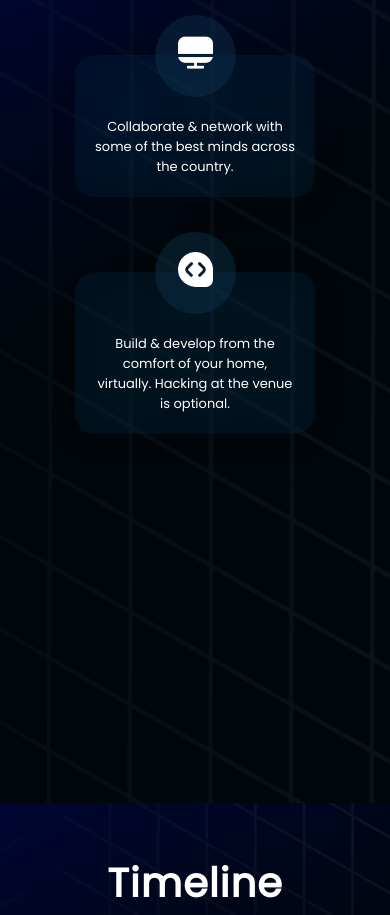
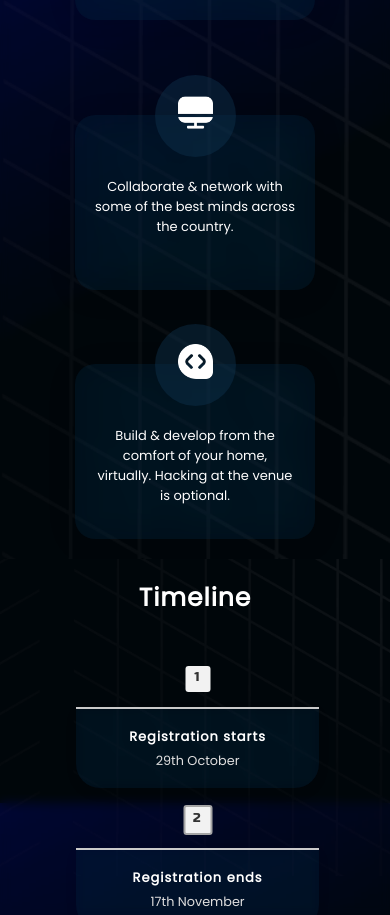
Before and after one commit to jamaljm/hft-website, a plain HTML site: page index.html in a window 390 px wide. Shown: the part 2573-3488 px from the top of the page. Drawn offline with nearby package versions, Linux system fonts and the light colour scheme.

Commit message:
font size changed

```diff
--- a/style.css
+++ b/style.css
@@ -403,7 +403,6 @@ nav{
     position: relative;
     display: flex;
     width: 100%;
-    height: 100vh;
     flex-wrap: wrap;
     background: rgba(2, 41, 70, 0.153);
     backdrop-filter: blur(5.5px);
@@ -535,7 +534,6 @@ nav{
 .why-content{
     display: flex;
     width: 100%;
-    height: 200px;
     top: 5vh;
     align-items: center;
     justify-content: center;
@@ -545,7 +543,6 @@ nav{
 .why-content-2{
     display: flex;
     width: 100%;
-    height: 100px;
     margin-top: 20px;
     align-items: flex-start;
     justify-content: center;
@@ -772,29 +769,7 @@ nav{
     color: rgb(223, 223, 223);
   }
 
-  @media screen and (max-width: 500px) {
-    .timer-section .timer .step {
-      width: 100%;
-      text-align: center;
-      transform: translateX(0%);
-      border-radius: 0 24px 30px 0;
-    }
-    .timer-section .timer .step:nth-child(odd) {
-      transform: translateX(0%);
-      border: none;
-      border-top: 2px solid lightblue;
 
-
-    }
-    .timer-section .timer .step:nth-child(even) {
-      border: none;
-      border-top: 2px solid lightsalmon;
-    }
-    .timer-section .timer .step span {
-      left: 50% !important;
-      transform: translateX(-50%);
-    }
-  }
   /* .content5{
     position: absolute;
     width: 100%;
--- a/stylemobile.css
+++ b/stylemobile.css
@@ -106,35 +106,30 @@
 .content2 {
     flex-direction: column;
 
-    height: 110vh;
 }
 .right-image-1 img {
     width: 100%;
 }
 
 .why-heading h2 {
-    margin-bottom: 90px;
+    margin-bottom: 25px;
     color: #fff;
     font-size: 25px;
     font-family: 'poppins', sans-serif;
-    margin-top: 43px;
+    margin-top: 20px;
     font-weight: 700;
     letter-spacing: 1px;
 }
 .why-content {
     display: flex;
     width: 100%;
-    height: 230px;
     align-items: center;
     justify-content: center;
-    margin-top: 87px;
     flex-direction: column;
 }
 .why-content-2 {
     display: flex;
     width: 100%;
-    height: 100px;
-    margin-top: 58vh;
     align-items: center;
     justify-content: center;
     flex-direction: column;
@@ -148,12 +143,11 @@
     position: relative;
     display: flex;
     width: 100%;
-    height: 190vh;
     flex-wrap: wrap;
 }
 .why-box {
     width: 240px;
-    height: 237px;
+    height: 175px;
     display: flex;
     flex-direction: column;
     align-items: center;
@@ -228,4 +222,54 @@
     width: 0%;
 }
 
+.why-heading-2 h2 {
+
+    font-size: 25px;
+
 }
+
+.timer-section {
+    min-height: 70vh;
+    margin-right: 75px;
+    margin-top: 20px;
+    width: 89%;
+}
+.timer-section .timer .step h3 {
+    color: #fff;
+    font-size: 13px;
+}
+.timer-section .timer .step p {
+    font-size: .8rem;
+}
+
+.timer-section .timer .step {
+    width: 100%;
+    text-align: center;
+    transform: translateX(0%);
+    border-radius:0px 0px 24px 24px;
+  }
+  .timer-section .timer .step:nth-child(odd) {
+    transform: translateX(0%);
+    border: none;
+    border-top: 2px solid #cacaca;
+    border-radius:0px 0px 24px 24px;
+
+
+  }
+  .timer-section .timer .step:nth-child(even) {
+    border: none;
+    border-top: 2px solid #cacaca;
+    border-radius:0px 0px 24px 24px;
+
+  }
+  .timer-section .timer .step span {
+    left: 50% !important;
+    transform: translateX(-50%);
+  }
+  .why-heading-2 h2 {
+
+    margin-top: 20px;
+
+}
+
+}
```
